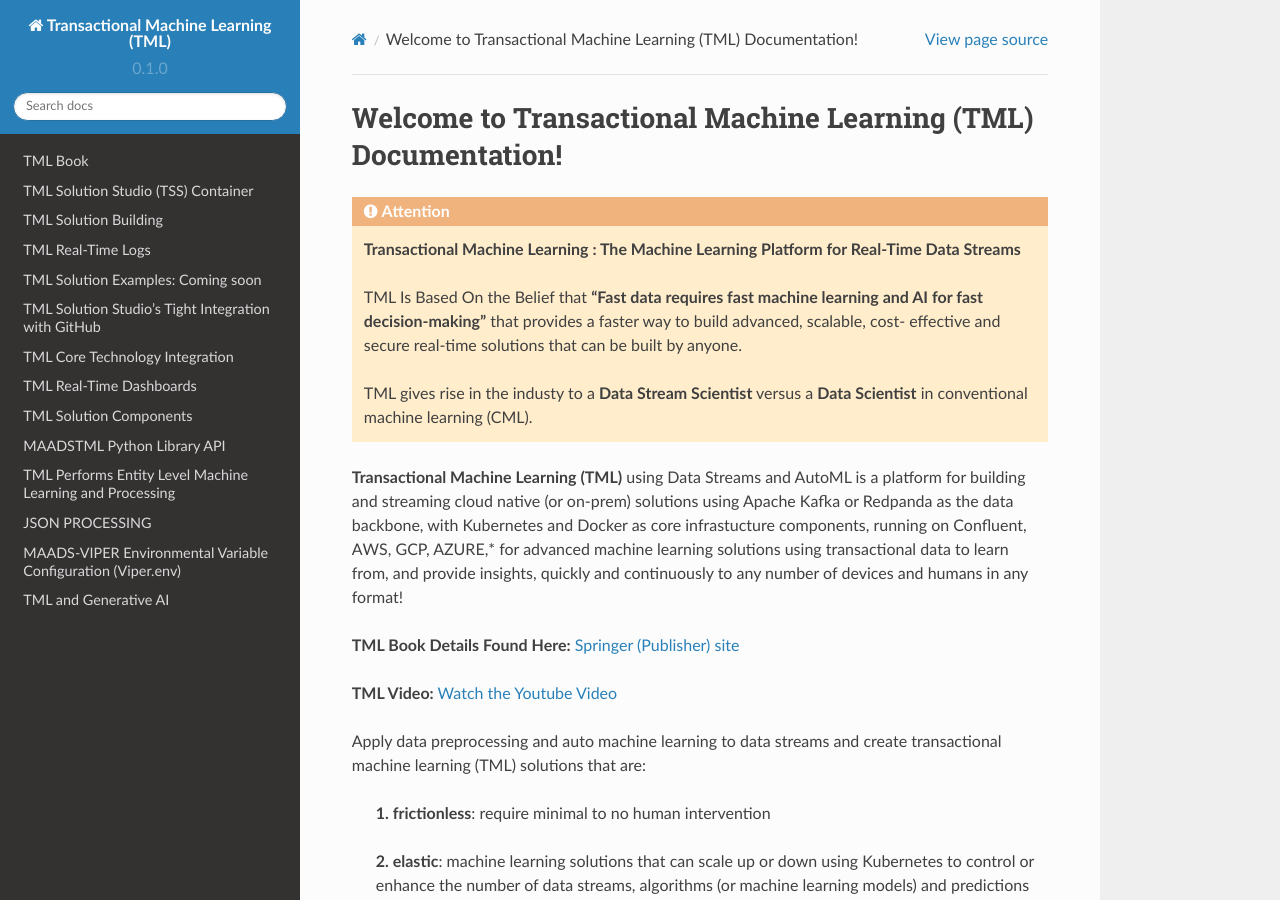
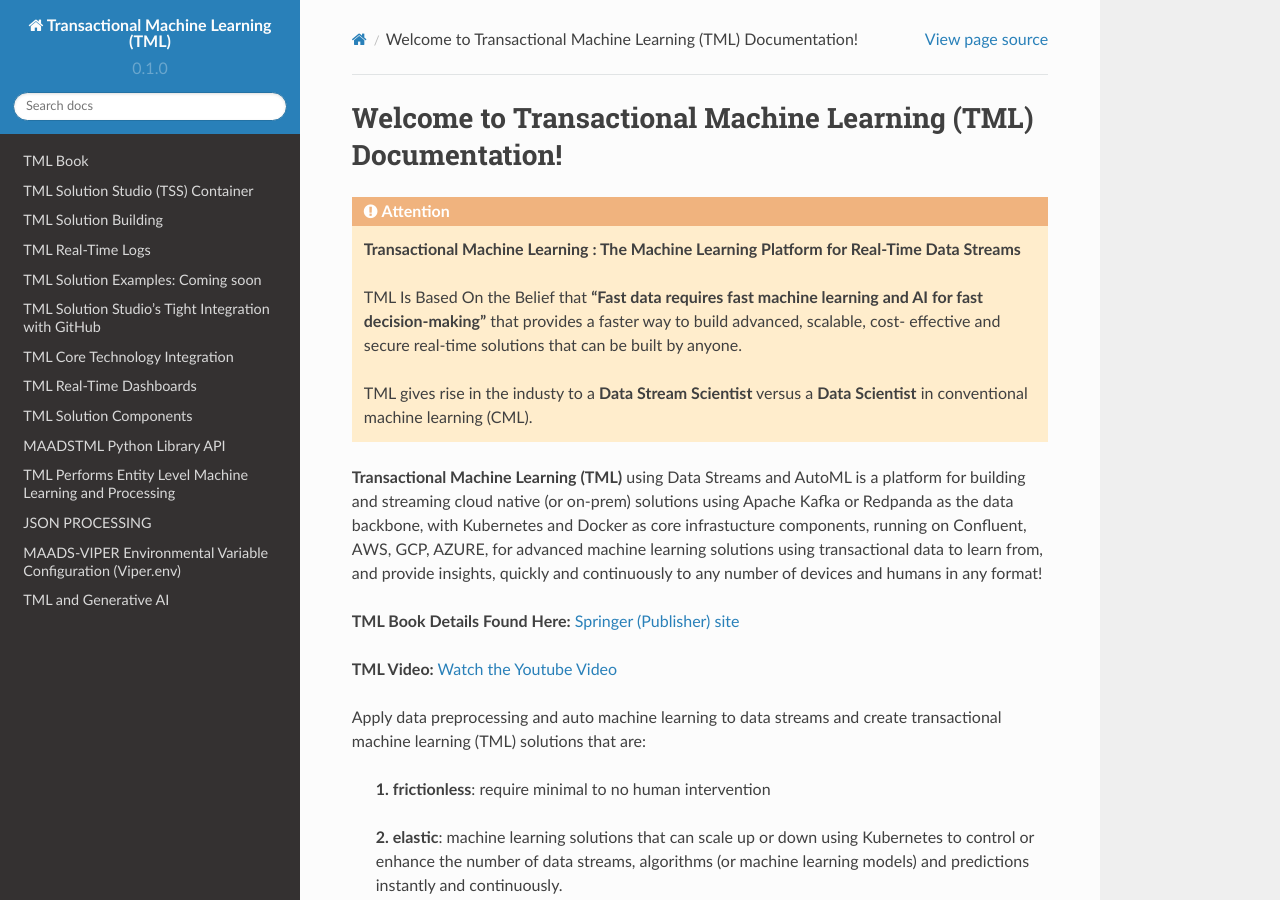
Before and after one commit to smaurice101/readthedocs, a Sphinx documentation site: the page built from docs/source/index.rst, in a window 1280 px wide and 900 px high. Built offline with Sphinx 7.4.7 and the Read the Docs theme 2.0.0, drawn with Linux system fonts in a browser that asks for light colours.

```diff
--- a/docs/source/index.rst
+++ b/docs/source/index.rst
@@ -9,7 +9,7 @@ Welcome to Transactional Machine Learning (TML) Documentation!
 
    TML gives rise in the industy to a **Data Stream Scientist** versus a **Data Scientist** in conventional machine learning (CML).
 
-**Transactional Machine Learning (TML)** using Data Streams and AutoML is a platform for building and streaming cloud native (or on-prem) solutions using Apache Kafka or Redpanda as the data backbone, with Kubernetes and Docker as core infrastucture components, running on Confluent, AWS, GCP, AZURE,* for advanced machine learning solutions using transactional data to learn from, and provide insights, quickly and continuously to any number of devices and humans in any format!
+**Transactional Machine Learning (TML)** using Data Streams and AutoML is a platform for building and streaming cloud native (or on-prem) solutions using Apache Kafka or Redpanda as the data backbone, with Kubernetes and Docker as core infrastucture components, running on Confluent, AWS, GCP, AZURE, for advanced machine learning solutions using transactional data to learn from, and provide insights, quickly and continuously to any number of devices and humans in any format!
 
 **TML Book Details Found Here:** `Springer (Publisher) site <https://link.springer.com/book/10.1007/978-1-4842-7023-3>`_
 
```
